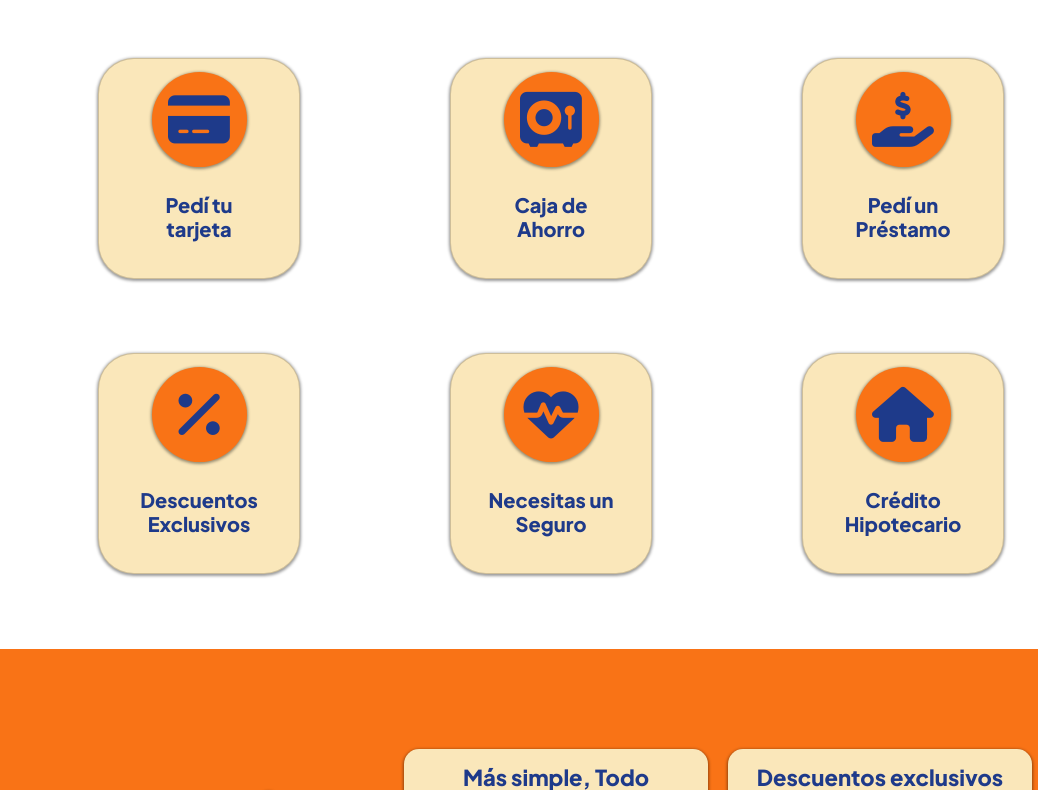
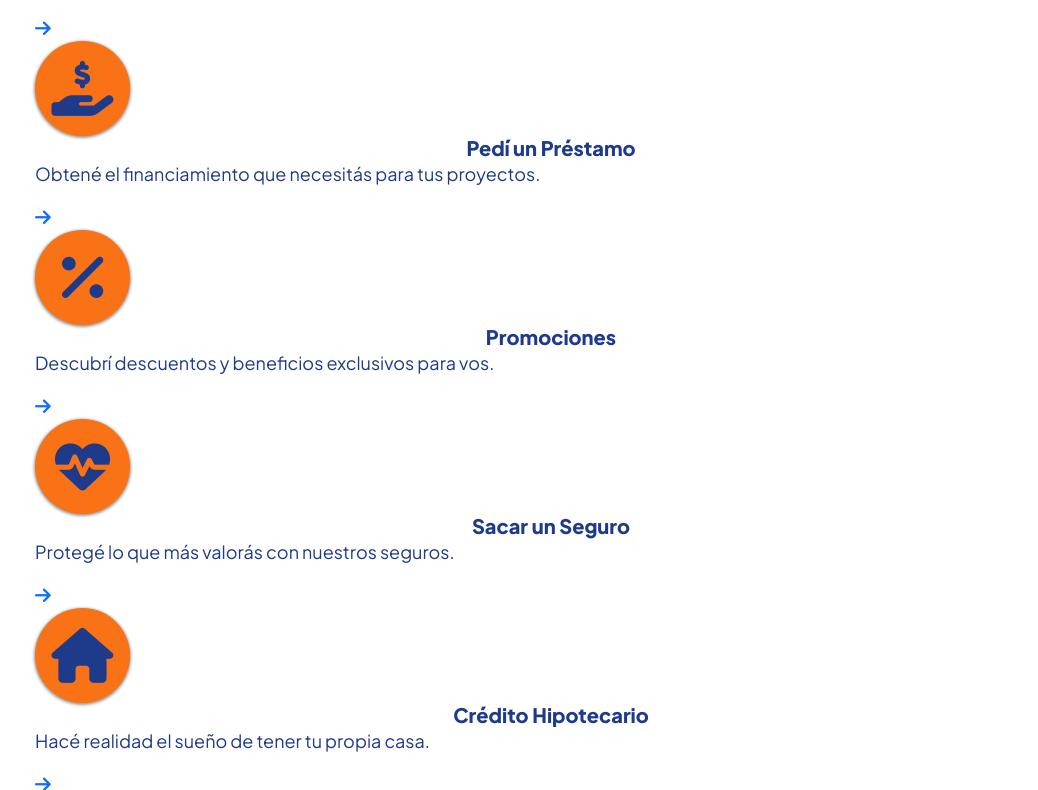
Before and after one commit to gonza9678/Vertice, a plain HTML site: page index.html in a window 1280 px wide. Shown: the part 751-1541 px from the top of the page, without its empty margins (89-1127 px from the left). Drawn offline with nearby package versions, Linux system fonts and the light colour scheme.

Commit message:
Index.html

```diff
--- a/index.html
+++ b/index.html
@@ -66,13 +66,16 @@
             </div>
             <div class="carousel-inner">
                 <div class="carousel-item active" data-bs-interval="4000">
-                    <img src="img/fondo1.jpg" class="d-block w-100" alt="imagen de fodo 1">
+                    <img src="img/fondo1.png" class="w-100 mos1" id="ocultar2" alt="imagen de fodo 1">
+                    <img src="img/fondo-respo.png" class="w-100" id="ocultar">
                 </div>
                 <div class="carousel-item" data-bs-interval="3000">
-                    <img src="img/fondo2.jpg" class="d-block w-100" alt="imagen de fodo 2">
+                    <img src="img/fondo2.png" class="w-100" id="ocultar2" alt="imagen de fodo 2">
+                    <img src="img/fondo-respo2.png" class="w-100" id="ocultar">
                 </div>
                 <div class="carousel-item" data-bs-interval="3000">
-                    <img src="img/fondo3.jpg" class="d-block w-100" alt="imagen de fodo 3">
+                    <img src="img/fondo3.png" class="w-100" id="ocultar2" alt="imagen de fodo 3">
+                    <img src="img/fondo-respo3.png" class="w-100" id="ocultar">
                 </div>
             </div>
             <button class="carousel-control-prev" type="button" data-bs-target="#carouselExampleIndicators" data-bs-slide="prev">
@@ -89,82 +92,77 @@
     </div>
 
 
+
     <div class="promociones">
         <div class="container-inicio">
             <div class="titulo-promo">
                 <h1 class="titulo">Promociones de Primavera</h1>
             </div>
+            <div class="contenedor-tajetas-index">
 
-            <div class="row row-cols-1 row-cols-md-3 g-4">
-                <div class="col  col-promociones">
-                    <div class="card">
+                <div class="cuadro-tarjetas">
                     <div class="editIcono">
                         <i class="fa-solid fa-credit-card icono-edit"></i>
                     </div>
-                    <div class="card-body">
-                        <h5 class="card-title">Pedí tu <br>tarjeta</h5>
-                    </div>
-                    </div>
+                    <h5 class="card-title">Pedí tu Tarjeta</h5>
+                    <p class="pan-caja-texto">Elegí la terjeta ideal para vos y disfruta de todos sus beneficios.</p>
+                    <a href="#" class="flechas"><i class="fa-solid fa-arrow-right"></i></a>
                 </div>
 
-                <div class="col col-promociones">
-                    <div class="card">
+                <div class="cuadro-tarjetas">
                     <div class="editIcono">
                         <i class="fa-solid fa-vault icono-edit"></i>
                     </div>
-                    <div class="card-body">
-                        <h5 class="card-title">Caja de<br>Ahorro</h5>
-                    </div>
-                    </div>
+                    <h5 class="card-title">Caja de Ahorro</h5>
+                    <p class="pan-caja-texto">Guardá tu dinero de forma segura y gestionalo cuando quieras.</p>
+                    <a href="#" class="flechas"><i class="fa-solid fa-arrow-right"></i></a>
                 </div>
 
-                <div class="col col-promociones">
-                    <div class="card">
+                <div class="cuadro-tarjetas">
                     <div class="editIcono">
                         <i class="fa-solid fa-hand-holding-dollar icono-edit"></i>
                     </div>
-                    <div class="card-body">
-                        <h5 class="card-title">Pedí un<br>Préstamo</h5>
-                    </div>
-                    </div>
+                    <h5 class="card-title">Pedí un Préstamo</h5>
+                    <p class="pan-caja-texto">Obtené el financiamiento que necesitás para tus proyectos.</p>
+                    <a href="#" class="flechas"><i class="fa-solid fa-arrow-right"></i></a>
                 </div>
 
-                <div class="col col-promociones">
-                    <div class="card">
+                <div class="cuadro-tarjetas">
                     <div class="editIcono">
                         <i class="fa-solid fa-percent icono-edit"></i>
                     </div>
-                    <div class="card-body">
-                        <h5 class="card-title">Descuentos<br>Exclusivos</h5>
-                    </div>
-                    </div>
+                    <h5 class="card-title">Promociones</h5>
+                    <p class="pan-caja-texto">Descubrí descuentos y beneficios exclusivos para vos.</p>
+                    <a href="#" class="flechas"><i class="fa-solid fa-arrow-right"></i></a>
                 </div>
 
-                <div class="col col-promociones">
-                    <div class="card">
+                <div class="cuadro-tarjetas">
                     <div class="editIcono">
                         <i class="fa-solid fa-heart-pulse icono-edit"></i>
                     </div>
-                    <div class="card-body">
-                        <h5 class="card-title">Necesitas un<br>Seguro</h5>
-                    </div>
-                    </div>
+                    <h5 class="card-title">Sacar un Seguro</h5>
+                    <p class="pan-caja-texto">Protegé lo que más valorás con nuestros seguros.</p>
+                    <a href="#" class="flechas"><i class="fa-solid fa-arrow-right"></i></a>
                 </div>
 
-                <div class="col col-promociones">
-                    <div class="card">
+                <div class="cuadro-tarjetas">
                     <div class="editIcono">
                         <i class="fa-solid fa-house icono-edit"></i>
                     </div>
-                    <div class="card-body">
-                        <h5 class="card-title">Crédito<br>Hipotecario</h5>
-                    </div>
-                    </div>
+                    <h5 class="card-title">Crédito Hipotecario</h5>
+                    <p class="pan-caja-texto">Hacé realidad el sueño de tener tu propia casa.</p>
+                    <a href="#" class="flechas"><i class="fa-solid fa-arrow-right"></i></a>
                 </div>
 
             </div>
         </div>
     </div>
+
+
+
+
+
+
 
 
 <div class="panfleto">
```
Lines whose indentation alone changed are shown as unchanged.
